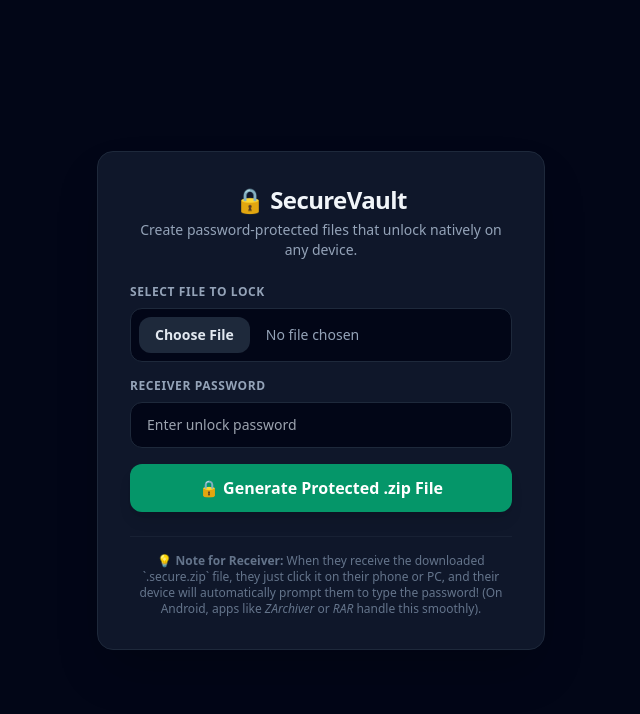
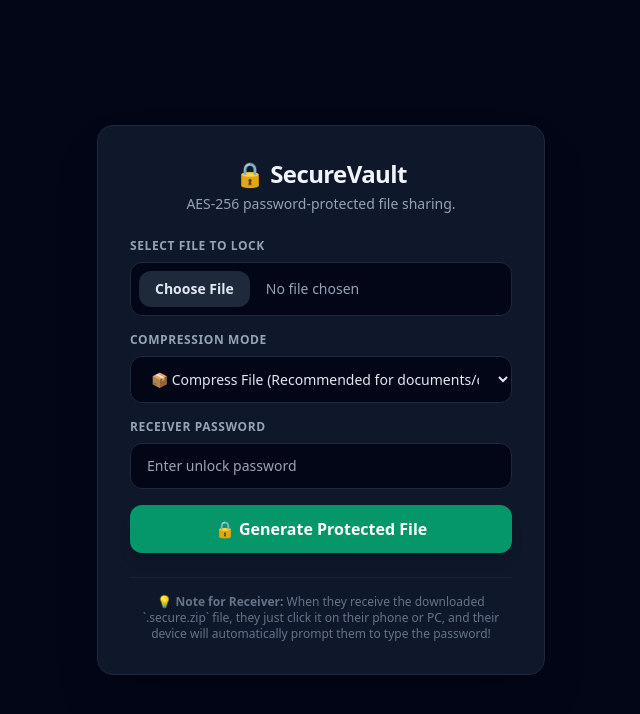
Before and after one commit to ALI-FAKI/compress, a Flask app: page / in a window 1280 px wide. Shown: the top 714 px of the page, without its empty margins (319-959 px from the left). Run offline with Flask 3, Linux system fonts and the light colour scheme; some libraries are stand-ins or nearby versions.

Commit message:
Update index.html

```diff
--- a/templates/index.html
+++ b/templates/index.html
@@ -13,7 +13,7 @@
         <!-- Header -->
         <div class="mb-6 text-center">
             <h1 class="text-2xl font-bold tracking-tight">🔒 SecureVault</h1>
-            <p class="text-sm text-slate-400 mt-1">Create password-protected files that unlock natively on any device.</p>
+            <p class="text-sm text-slate-400 mt-1">AES-256 password-protected file sharing.</p>
         </div>
 
         <!-- Form -->
@@ -24,6 +24,15 @@
                 <input type="file" id="file-input" required class="w-full text-sm text-slate-400 file:mr-4 file:py-2 file:px-4 file:rounded-xl file:border-0 file:text-sm file:font-semibold file:bg-slate-800 file:text-slate-200 hover:file:bg-slate-700 cursor-pointer border border-slate-800 rounded-xl p-2 bg-slate-950"/>
             </div>
 
+            <!-- Compression Mode Selector -->
+            <div>
+                <label class="block text-xs font-semibold uppercase tracking-wider text-slate-400 mb-2">Compression Mode</label>
+                <select id="compression-input" class="w-full bg-slate-950 border border-slate-800 rounded-xl px-4 py-3 text-sm focus:outline-none focus:border-emerald-500 transition text-slate-200">
+                    <option value="deflate">📦 Compress File (Recommended for documents/code - smaller size)</option>
+                    <option value="none">⚡ No Compression (Fastest for large videos/photos)</option>
+                </select>
+            </div>
+
             <!-- Password Input -->
             <div>
                 <label class="block text-xs font-semibold uppercase tracking-wider text-slate-400 mb-2">Receiver Password</label>
@@ -32,7 +41,7 @@
 
             <!-- Submit Button -->
             <button type="submit" id="submit-btn" class="w-full py-3 px-4 rounded-xl font-semibold bg-emerald-600 hover:bg-emerald-500 text-white shadow-lg transition duration-200">
-                🔒 Generate Protected .zip File
+                🔒 Generate Protected File
             </button>
         </form>
 
@@ -41,7 +50,7 @@
 
         <!-- Info Note -->
         <div class="mt-6 text-xs text-slate-500 text-center border-t border-slate-800/60 pt-4">
-            💡 <strong>Note for Receiver:</strong> When they receive the downloaded `.secure.zip` file, they just click it on their phone or PC, and their device will automatically prompt them to type the password! (On Android, apps like <em>ZArchiver</em> or <em>RAR</em> handle this smoothly).
+            💡 <strong>Note for Receiver:</strong> When they receive the downloaded `.secure.zip` file, they just click it on their phone or PC, and their device will automatically prompt them to type the password!
         </div>
 
     </div>
@@ -51,6 +60,7 @@
             event.preventDefault();
             const fileInput = document.getElementById('file-input');
             const passwordInput = document.getElementById('password-input');
+            const compressionInput = document.getElementById('compression-input');
             const statusBox = document.getElementById('status-box');
             const submitBtn = document.getElementById('submit-btn');
 
@@ -59,10 +69,11 @@
             const formData = new FormData();
             formData.append('file', fileInput.files[0]);
             formData.append('password', passwordInput.value);
+            formData.append('compression', compressionInput.value);
 
             submitBtn.disabled = true;
             statusBox.className = "mt-4 p-3 rounded-xl text-xs text-center bg-slate-800 text-slate-300 block";
-            statusBox.innerText = "Encrypting file with AES-256...";
+            statusBox.innerText = "Processing and encrypting archive...";
 
             try {
                 const response = await fetch('/api/create-secure-zip', {
@@ -87,7 +98,7 @@
                 window.URL.revokeObjectURL(url);
 
                 statusBox.className = "mt-4 p-3 rounded-xl text-xs text-center bg-emerald-950 text-emerald-300 border border-emerald-800 block";
-                statusBox.innerText = "Success! Send this .secure.zip file to the receiver. When they click it, their device will ask for the password.";
+                statusBox.innerText = "Success! Protected file downloaded ready for sharing.";
             } catch (err) {
                 statusBox.className = "mt-4 p-3 rounded-xl text-xs text-center bg-rose-950 text-rose-300 border border-rose-800 block";
                 statusBox.innerText = err.message;
```
